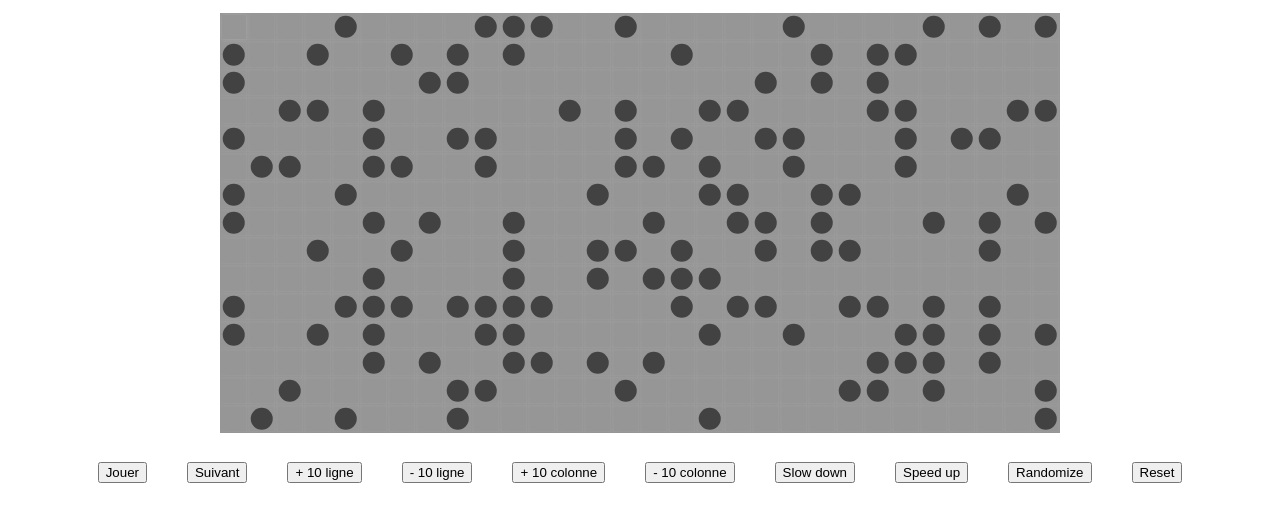
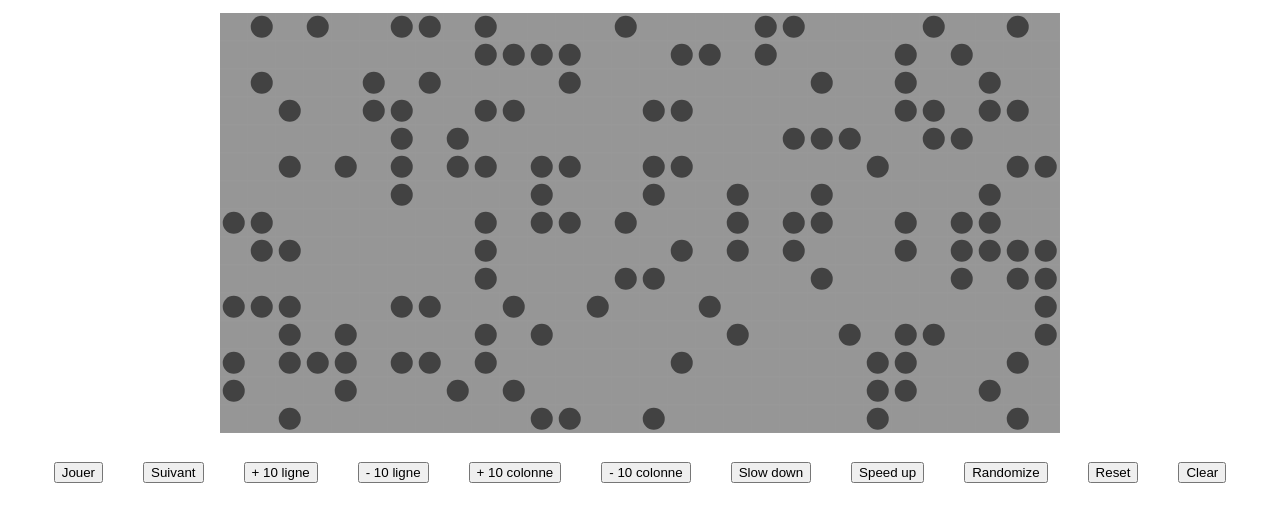
Before and after one commit to germainaubert/game-of-life, a Vue app: page / in a window 1280 px wide. Shown: the top 522 px of the page. Built offline with nearby package versions, Linux system fonts and the light colour scheme.

Commit message:
reduced complexity

```diff
--- a/src/components/GameOfLife/GameOfLife.vue
+++ b/src/components/GameOfLife/GameOfLife.vue
@@ -21,7 +21,8 @@ const events = {
   slowSim: slowSim,
   accelerateSim: accelerateSim,
   randomize: randomize,
-  reset: reset
+  reset: reset,
+  clearGrid: clearGrid
 }
 
 onErrorCaptured((err) => {
@@ -63,6 +64,13 @@ function reset() {
     grid.value.reset();
   }
 }
+function clearGrid() {
+  if(grid.value) {
+    isPLaying.value = false;
+    grid.value.clearGrid();
+  }
+
+}
 
 </script>
 
--- a/src/components/GameOfLife/GolCanvas.vue
+++ b/src/components/GameOfLife/GolCanvas.vue
@@ -1,94 +1,49 @@
 <script setup lang="ts">
 import { onMounted, ref, watch, type Ref } from 'vue';
-import type { Coordinate, DrawingCellInfo } from '../../interfaces/GolInterface';
-import { getCSSConstants } from '@/utils/cssConstants';
+import { gridBackgroundColor, gridLineColor, gridLineShadowColor } from '@/utils/cssConstants';
 import CanvasTool from '@/models/CanvasTool';
+import type Cell from '@/models/Cell';
+import type { Coordinate } from '@/interfaces/GolInterface';
+
+defineExpose({
+  initScene,
+});
 
 const props = defineProps<{
   gridRows: number;
   gridColumns: number;
   pagePercentage: number;
-  cellsToDraw: DrawingCellInfo[];
+  grid: Cell[][];
 }>();
 
-const emit = defineEmits(['switchCellState']);
 let canvasTool = new CanvasTool(props.pagePercentage, props.gridColumns, props.gridRows);
 
 const canvas: Ref<HTMLCanvasElement | null> = ref(null);
 
-// css constants
-let gridBackgroundColor: string;
-let cellAliveColor: string;
-let gridLineColor: string;
-let gridLineShadowColor: string;
-
 onMounted(() => {
-  setCSSConstants();
-  resize();
+  initScene();
 });
 
+watch(() => props.grid, () => initScene())
 
-watch(() => [props.gridRows, props.gridColumns], () => {
-  resize()
-})
+// fill the canvas with the background color and display lines
+function drawCanvasBackground(canvasValue: HTMLCanvasElement, ctx: CanvasRenderingContext2D) {
+  console.log("background");
+  // fill with background color
+  ctx.fillStyle = gridBackgroundColor;
+  ctx.fillRect(0, 0, canvasValue.width, canvasValue.height);
 
-watch(() => props.cellsToDraw, () => {
-  drawCells();
-})
-
-function setCSSConstants(): void {
-  ({gridBackgroundColor, cellAliveColor, gridLineColor, gridLineShadowColor} = getCSSConstants());
-}
-
-function drawScene(): void {
-  drawCanvasGrid();
-  drawCells();
-}
-
-function drawCells(): void {
-  const { ctx } = validateCanvasAndContext();
-  for(const cell of props.cellsToDraw) {
-    drawCell(cell, ctx);
+  // loop and draw lines
+  for (let x = 0; x < props.gridColumns; x++) {
+    drawLine(canvasTool.getConstantLineAxis(x), 0, canvasTool.getConstantLineAxis(x), canvasValue.height, ctx);
+    for (let y = 0; y < props.gridRows; y++) {
+      if(x === 0) drawLine(0, canvasTool.getConstantLineAxis(y), canvasValue.width, canvasTool.getConstantLineAxis(y), ctx);
+    }
   }
 }
 
-function drawCell(
-  cell: DrawingCellInfo,
-  ctx: CanvasRenderingContext2D
-) {
-  console.log("jaj")
-  // clear the zone of the cell to prevent antialiazing overtaking
-  ctx.fillStyle = gridBackgroundColor;
-  ctx.fillRect(canvasTool.getClearRectAxisValue(cell.coords.x) - 1, canvasTool.getClearRectAxisValue(cell.coords.y) - 1, canvasTool.getCellDiameter() + 2, canvasTool.getCellDiameter() + 2);
-  // draw
-  ctx.beginPath();
-  ctx.shadowColor = 'transparent';
-  ctx.arc(
-    canvasTool.getCellCircleCenter(cell.coords.x),
-    canvasTool.getCellCircleCenter(cell.coords.y),
-    canvasTool.getCellRadius(),
-    0,
-    2 * Math.PI
-  );
-  ctx.lineWidth = 0;
-  ctx.fillStyle = cell.status ? cellAliveColor : gridBackgroundColor;
-  console.log(cell.status ? cellAliveColor : gridBackgroundColor);
-  ctx.fill();
-}
-
-// draw or redraw the background color and lines
-function drawCanvasGrid() {
-  const { canvasValue, ctx } = validateCanvasAndContext();
-  // fill with background color
-  ctx.fillStyle = gridBackgroundColor;
-  ctx.fillRect(0, 0, canvasValue.width, canvasValue.height);
-  // loop and draw lines
-  for (let x = 0; x < props.gridColumns; x++) {
-    drawLine(canvasTool.getConstantLineAxis(x), 0, canvasTool.getConstantLineAxis(x), canvasValue.height);
-    for (let y = 0; y < props.gridRows; y++) {
-      if(x === 0) drawLine(0, canvasTool.getConstantLineAxis(y), canvasValue.width, canvasTool.getConstantLineAxis(y));
-    }
-  }
+function drawCells() {
+  props.grid.forEach((cellArray: Cell[]) => cellArray.forEach((cell: Cell) => cell.drawCell()))
 }
 
 function validateCanvas(): HTMLCanvasElement {
@@ -113,29 +68,34 @@ function validateCanvasAndContext(): {
 function canvasClick(event: MouseEvent) {
   const { canvasValue } = validateCanvasAndContext();
   const rect = canvasValue.getBoundingClientRect();
-  const clickPos: Coordinate = { x: event.clientX - rect.left, y: event.clientY - rect.top }
-  const closestCell = getClosestCellFromClick(clickPos, rect.width, rect.height);
-  emit('switchCellState', closestCell);
+  const x = event.clientX - rect.left;
+  const y = event.clientY - rect.top
+  const coords = getClosestCellFromClick(x, y, rect.width, rect.height);
+  props.grid[coords.x][coords.y].inverseStatus();
 }
 
-function getClosestCellFromClick(clickPos: Coordinate, canvasWidth: number, canvasHeight: number): Coordinate {
-  const approximationCellSize = { height: canvasHeight / props.gridRows, width: canvasWidth / props.gridColumns};
-  const cellPos = { x: Math.floor(clickPos.x / approximationCellSize.width), y: Math.floor(clickPos.y / approximationCellSize.height) };
+function getClosestCellFromClick(x: number, y: number, canvasWidth: number, canvasHeight: number): Coordinate {
+  const approximationCellSize = { height: canvasHeight / props.gridRows, width: canvasWidth / props.gridColumns };
+  const cellPos = { x: Math.floor(x / approximationCellSize.width), y: Math.floor(y / approximationCellSize.height) };
   return cellPos;
 }
 
-function resize(): void {
+function initScene(): void {
   canvasTool = new CanvasTool(props.pagePercentage, props.gridColumns, props.gridRows);
-  canvasTool.setCanvasSize(validateCanvas());
-  drawScene();
+  const { canvasValue, ctx } = validateCanvasAndContext();
+  canvasTool.setCanvasSize(canvasValue);
+  drawCanvasBackground(canvasValue, ctx);
+  setCellDrawingTools(ctx, canvasTool);
+  drawCells();
 }
 
-function drawLine(x: number, y: number, destX: number, destY: number) {
-  const { ctx } = validateCanvasAndContext();
+function setCellDrawingTools(ctx: CanvasRenderingContext2D, canvasTool: CanvasTool) {
+  props.grid.forEach((cellArray: Cell[]) => cellArray.forEach((cell: Cell) => cell.setDrawingTools(ctx, canvasTool)));
+}
+
+function drawLine(x: number, y: number, destX: number, destY: number, ctx: CanvasRenderingContext2D) {
   ctx.beginPath();
-  ctx.shadowColor = gridLineShadowColor;
   ctx.strokeStyle = gridLineColor;
-  ctx.shadowBlur = 4;
   ctx.moveTo(x, y);
   ctx.lineTo(destX, destY);
   ctx.stroke();
@@ -143,5 +103,5 @@ function drawLine(x: number, y: number, destX: number, destY: number) {
 
 </script>
 <template>
-  <canvas ref="canvas" class="canvas" @mousedown="canvasClick"></canvas>
+  <canvas ref="canvas" class="canvas" :canvasTool="canvasTool" @mousedown="canvasClick"></canvas>
 </template>
--- a/src/components/GameOfLife/GolControlPanel.vue
+++ b/src/components/GameOfLife/GolControlPanel.vue
@@ -19,6 +19,7 @@ const props = defineProps<{
       <button @click="$emit('accelerateSim')">Speed up</button>
       <button @click="$emit('randomize')">Randomize</button>
       <button @click="$emit('reset')">Reset</button>
+      <button @click="$emit('clearGrid')">Clear</button>
     </div>
   </div>
 </template>
--- a/src/components/GameOfLife/GolGrid.vue
+++ b/src/components/GameOfLife/GolGrid.vue
@@ -1,8 +1,7 @@
 <script setup lang="ts">
-import { onBeforeMount, onMounted, onUnmounted, ref, watch } from 'vue';
+import { onBeforeMount, watch, ref, type Ref, toRaw } from 'vue';
 import GolCanvas from './GolCanvas.vue';
-import type { Ref } from 'vue';
-import type { Coordinate, DrawingCellInfo } from '../../interfaces/GolInterface';
+import Cell from '@/models/Cell';
 
 const props = defineProps<{
   gridRows: number;
@@ -17,18 +16,18 @@ defineExpose({
   reset,
   slowSim,
   accelerateSim,
+  clearGrid
 });
 
-let grid: boolean[][] = []; // 2D array, true == alive, false == dead
-const cellsToDraw: Ref<DrawingCellInfo[]> = ref([]);
-const canvas: Ref<InstanceType<typeof GolCanvas> | null> = ref(null);
+let grid: Ref<Cell[][]> = ref([]); // 2D array, true == alive, false == dead
 
 const defaultIntervalDuration = 1000;
 let intervalDuration = defaultIntervalDuration;
 let intervalId: number | undefined = undefined;
+const golCanvas: Ref<InstanceType<typeof GolCanvas> | null> = ref(null);
 
 onBeforeMount(() => {
-  reset();
+  initGrid();
 });
 
 watch(
@@ -37,14 +36,6 @@ watch(
     reset();
   }
 );
-
-onMounted(() => {
-  window.addEventListener('resize', resizeCanvas);
-})
-
-onUnmounted(() => {
-  window.removeEventListener('resize', resizeCanvas);
-});
 
 watch(
   () => props.isPlaying,
@@ -64,50 +55,23 @@ function handleInterval(isPlaying: boolean) {
   }
 }
 
-function resizeCanvas() {
-  const toDraw: DrawingCellInfo[] = [];
-  for (let x = 0; x < grid.length; x++) {
-    for (let y = 0; y < grid[x].length; y++) {
-      if(grid[x][y]) toDraw.push((getCellToDraw(x, y, grid[x][y])));
-    }
-  }
-  cellsToDraw.value = toDraw;
-}
-
 function reset() {
   intervalDuration = defaultIntervalDuration;
   initGrid();
-  randomizeGrid();
 }
 
-function initGrid(): void {
-  grid = Array.from({ length: props.gridColumns }, () =>
-    Array.from({ length: props.gridRows }, () => false)
+function initGrid(statusDefault?: boolean): void {
+  grid.value = Array.from({ length: props.gridColumns }, (_, x) =>
+    Array.from({ length: props.gridRows }, (_, y) => new Cell(x, y, statusDefault))
   );
 }
 
-function getCellToDraw(x: number, y: number, status: boolean): DrawingCellInfo {
-  return {
-    coords: {
-      x,
-      y
-    },
-    status: status
-  };
+function clearGrid(): void {
+  initGrid(false);
 }
 
 function randomizeGrid(): void {
-  const toDraw: DrawingCellInfo[] = [];
-  for (let x = 0; x < grid.length; x++) {
-    for (let y = 0; y < grid[x].length; y++) {
-      grid[x][y] = (() => {
-        if (Math.random() > 0.3) return false;
-        else return true;
-      })();
-      toDraw.push(getCellToDraw(x, y, grid[x][y]));
-    }
-  }
-  cellsToDraw.value = toDraw;
+  grid.value.forEach((cellArray: Cell[]) => cellArray.forEach((cell: Cell) => cell.randomizeStatus()))
 }
 
 function slowSim() {
@@ -122,30 +86,26 @@ function accelerateSim() {
   handleInterval(props.isPlaying);
 }
 
+// fix updateStatus
 function nextGeneration() {
-  const toDraw: DrawingCellInfo[] = [];
-  const newGrid = JSON.parse(JSON.stringify(grid));
-  for (let x = 0; x < grid.length; x++) {
-    for (let y = 0; y < grid[x].length; y++) {
-      const oldStatus = newGrid[x][y];
-      newGrid[x][y] = getCellStatus(x, y);
-      // add cell to draw if state has changed
-      const newStatus = newGrid[x][y];
-      if(oldStatus != newStatus) toDraw.push(getCellToDraw(x, y, newStatus));
+  const gridFreezedState = grid.value.map((cellArray: Cell[]) => cellArray.map((cell: Cell) => cell.getStatus()))
+  for (let x = 0; x < grid.value.length; x++) {
+    for (let y = 0; y < grid.value[x].length; y++) {
+      const oldStatus = grid.value[x][y].getStatus();
+      const newStatus = getCellStatus(x, y, gridFreezedState);
+      grid.value[x][y].updateStatus(oldStatus, newStatus);
     }
   }
-  grid = newGrid;
-  cellsToDraw.value = toDraw;
 }
 
-function getCellStatus(x: number, y: number): boolean {
-  const neighbors = checkCellNeighbors(x, y);
+function getCellStatus(x: number, y: number, gridFreezedState: boolean[][]): boolean {
+  const neighbors = checkCellNeighbors(x, y, gridFreezedState);
   if (neighbors === 3) return true;
-  else if (neighbors == 2 && grid[x][y]) return true;
+  else if (neighbors == 2 && grid.value[x][y].getStatus()) return true;
   else return false;
 }
 
-function checkCellNeighbors(x: number, y: number): number {
+function checkCellNeighbors(x: number, y: number, gridFreezedState: boolean[][]): number {
   const directions = [
     [-1, -1],
     [-1, 0],
@@ -162,29 +122,21 @@ function checkCellNeighbors(x: number, y: number): number {
     const nx = x + dx;
     const ny = y + dy;
     if (nx >= 0 && nx < props.gridColumns && ny >= 0 && ny < props.gridRows) {
-      if (grid[nx][ny]) neighbors++;
+      if (gridFreezedState[nx][ny]) neighbors++;
     }
   }
   return neighbors;
-}
-
-function switchCellState(cellPos: Coordinate): void {
-  const newStatus = !grid[cellPos.x][cellPos.y];
-  grid[cellPos.x][cellPos.y] = newStatus;
-  console.log(cellPos.x, cellPos.y, newStatus);
-  cellsToDraw.value = [getCellToDraw(cellPos.x, cellPos.y, newStatus)];
 }
 </script>
 
 <template>
   <div class="grid">
     <GolCanvas
-      ref="gol-canvas"
+      ref="golCanvas"
       :gridRows="gridRows"
       :gridColumns="gridColumns"
       :pagePercentage="pagePercentage"
-      :cellsToDraw="cellsToDraw"
-      @switchCellState="switchCellState"
+      :grid="grid"
     ></GolCanvas>
   </div>
 </template>
--- /dev/null
+++ b/src/models/Cell.ts
@@ -0,0 +1,85 @@
+import { cellAliveColor, gridBackgroundColor } from '@/utils/cssConstants';
+import type CanvasTool from './CanvasTool';
+
+export default class Cells {
+  private x: number;
+  private y: number;
+  private alive: boolean;
+  private ctx?: CanvasRenderingContext2D;
+  private canvasTool?: CanvasTool;
+  private static initialLifeProbability: number = 0.3; // chance of getting alive on randomize
+
+  constructor(
+    x: number,
+    y: number,
+    alive?: boolean
+  ) {
+    this.x = x;
+    this.y = y;
+    if (alive === undefined) {
+      alive = this.getRandomizedStatus();
+    }
+    this.alive = alive;
+  }
+
+  // draw cell is called on cell initialization
+  public drawCell() {
+    if(!this.ctx || !this.canvasTool) throw new ReferenceError("Unable to draw cell, drawing tools undefined");
+    if (this.alive) {
+      this.ctx.beginPath();
+      this.ctx.shadowColor = 'transparent';
+      this.ctx.arc(
+        this.canvasTool.getCellCircleCenter(this.x),
+        this.canvasTool.getCellCircleCenter(this.y),
+        this.canvasTool.getCellRadius(),
+        0,
+        2 * Math.PI
+      );
+      this.ctx.lineWidth = 0;
+      this.ctx.fillStyle = cellAliveColor;
+      this.ctx.fill();
+    }
+    else {
+      // clear the zone of the cell to prevent antialiazing overtaking
+      this.ctx.fillStyle = gridBackgroundColor;
+      this.ctx.fillRect(
+        this.canvasTool.getClearRectAxisValue(this.x) - 1,
+        this.canvasTool.getClearRectAxisValue(this.y) - 1,
+        this.canvasTool.getCellDiameter() + 2,
+        this.canvasTool.getCellDiameter() + 2
+      );
+    }
+  }
+
+  public randomizeStatus() {
+    const newStatus = this.getRandomizedStatus();
+    this.updateStatus(this.alive, newStatus);
+  }
+
+  private getRandomizedStatus(): boolean {
+    if (Math.random() > Cells.initialLifeProbability) return false;
+    else return true;
+  }
+
+  public updateStatus(oldStatus: boolean, newStatus: boolean) {
+    if(oldStatus != newStatus) {
+
+      this.alive = newStatus;
+      this.drawCell();
+    }
+  }
+
+  public inverseStatus() {
+    this.alive = !this.alive;
+    this.drawCell();
+  }
+
+  public getStatus() {
+    return this.alive;
+  }
+
+  public setDrawingTools(ctx: CanvasRenderingContext2D, canvasTool: CanvasTool): void {
+    this.ctx = ctx;
+    this.canvasTool = canvasTool;
+  }
+}
--- a/src/styles/_constants.scss
+++ b/src/styles/_constants.scss
@@ -1,6 +1,6 @@
 :root {
   --grid-background-color: #969696;
-  --grid-line-color: #969696;
+  --grid-line-color: #9b9b9ba4;
   --grid-line-shadow-color: #a7a7a7;
   --cell-alive-color: #424242;
 }
```
Also changed, not shown: src/interfaces/GolInterface.ts (+3 -8 lines), src/utils/cssConstants.ts (+6 -14 lines).
